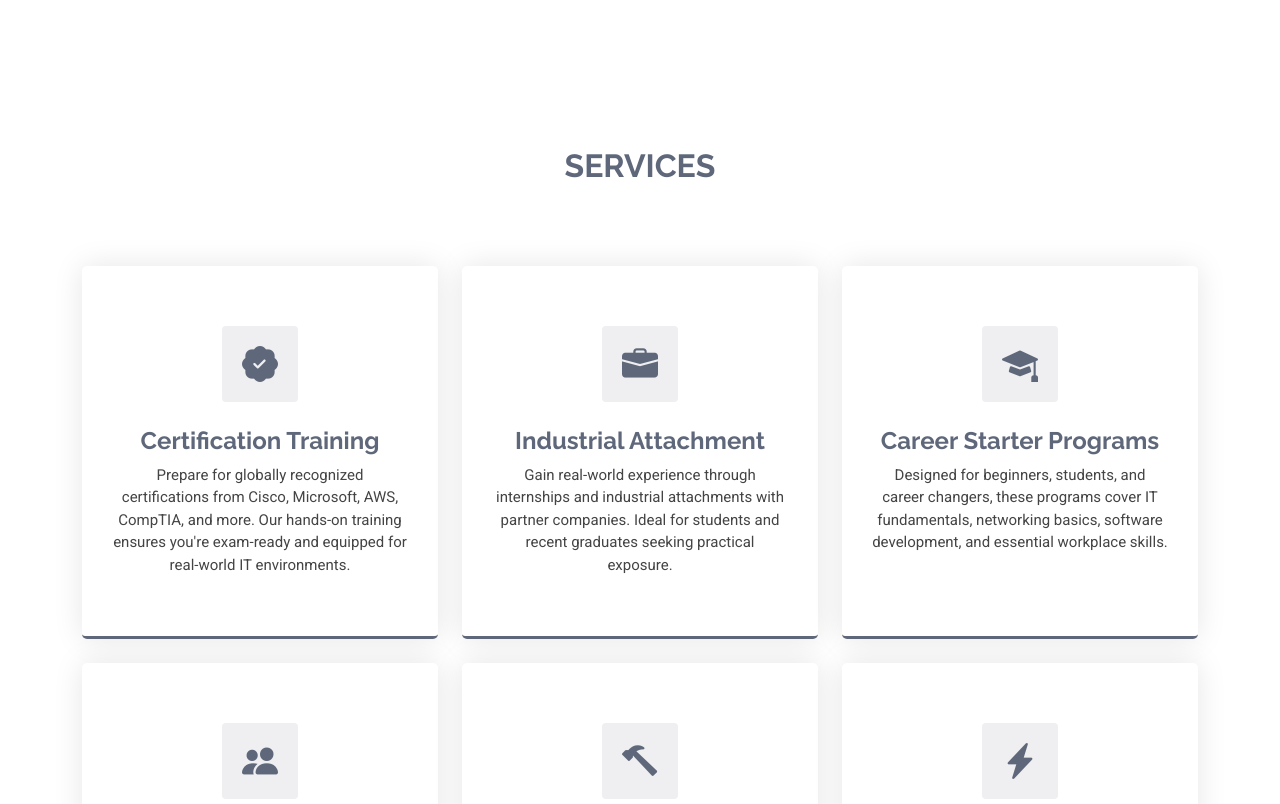
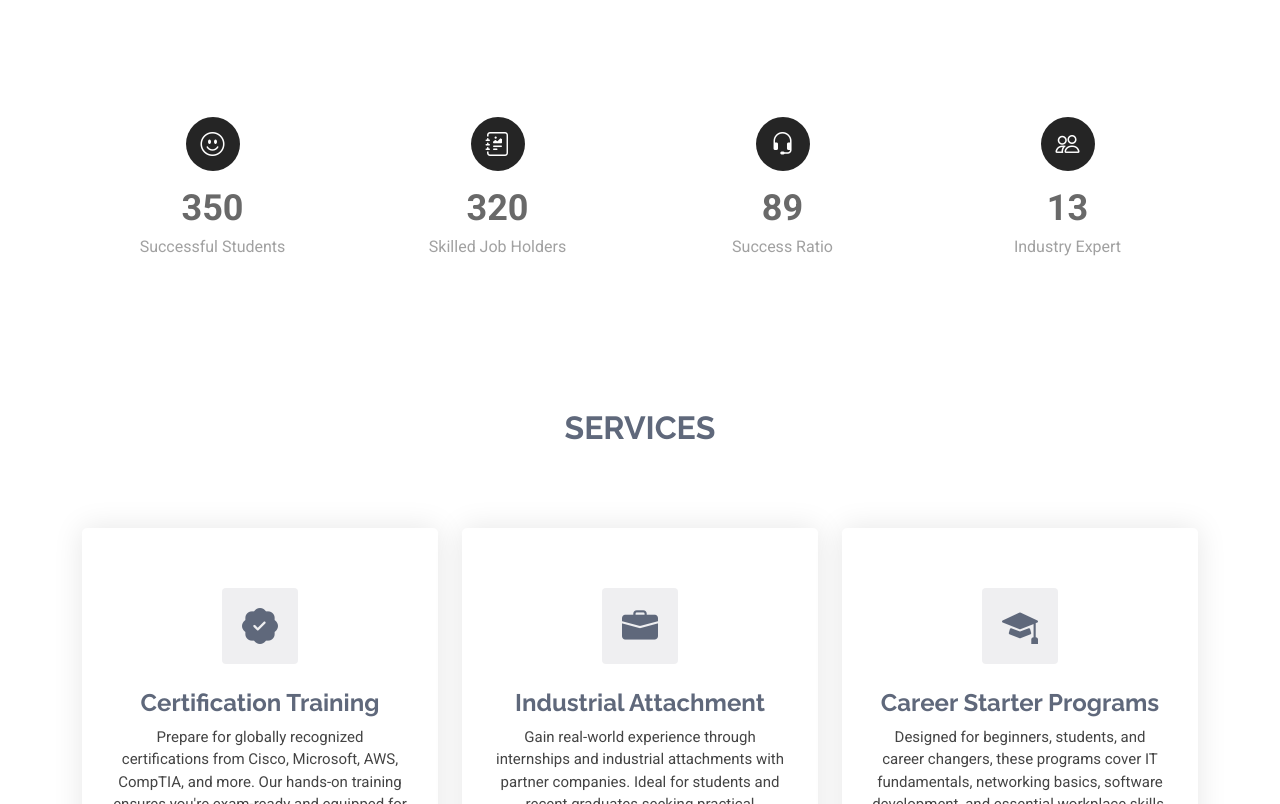
Before and after one commit to jobaerlisedu/intrex-digital-learning, a plain HTML site: page index.html in a window 1280 px wide. Shown: the part 1625-2429 px from the top of the page. Drawn offline with Linux system fonts and the light colour scheme.

Commit message:
stats status code updated.

```diff
--- a/assets/css/main.css
+++ b/assets/css/main.css
@@ -932,6 +932,45 @@ section,
 }
 
 /*--------------------------------------------------------------
+# Stats Section
+--------------------------------------------------------------*/
+.stats i {
+  background-color: var(--accent-color);
+  color: var(--contrast-color);
+  width: 54px;
+  height: 54px;
+  font-size: 24px;
+  border-radius: 50px;
+  display: inline-flex;
+  align-items: center;
+  justify-content: center;
+  position: relative;
+  z-index: 1;
+}
+
+.stats .stats-item {
+  margin-top: 10px;
+  width: 100%;
+  position: relative;
+  text-align: center;
+  z-index: 0;
+}
+
+.stats .stats-item span {
+  font-size: 36px;
+  display: block;
+  font-weight: 700;
+  color: color-mix(in srgb, var(--default-color), transparent 20%);
+}
+
+.stats .stats-item p {
+  padding: 0;
+  margin: 0;
+  color: color-mix(in srgb, var(--default-color), transparent 50%);
+  font-size: 16px;
+}
+
+/*--------------------------------------------------------------
 # Services Section
 --------------------------------------------------------------*/
 .services .service-item {
--- a/index.html
+++ b/index.html
@@ -42,7 +42,6 @@
           <li><a href="#hero" class="active">Home</a></li>
           <li><a href="#about">About</a></li>
           <li><a href="#services">Services</a></li>
-          <li><a href="#team">Team</a></li>
         </ul>
         <i class="mobile-nav-toggle d-xl-none bi bi-list"></i>
       </nav>
@@ -135,6 +134,51 @@
       </div>
 
     </section><!-- /About Section -->
+
+    <!-- Stats Section -->
+    <section id="stats" class="stats section">
+
+      <div class="container" data-aos="fade-up" data-aos-delay="100">
+
+        <div class="row gy-4">
+
+          <div class="col-lg-3 col-md-6 d-flex flex-column align-items-center">
+            <i class="bi bi-emoji-smile"></i>
+            <div class="stats-item">
+              <span data-purecounter-start="0" data-purecounter-end="350" data-purecounter-duration="1" class="purecounter"></span>
+              <p>Successful Students</p>
+            </div>
+          </div><!-- End Stats Item -->
+
+          <div class="col-lg-3 col-md-6 d-flex flex-column align-items-center">
+            <i class="bi bi-journal-richtext"></i>
+            <div class="stats-item">
+              <span data-purecounter-start="0" data-purecounter-end="320" data-purecounter-duration="1" class="purecounter"></span>
+              <p>Skilled Job Holders</p>
+            </div>
+          </div><!-- End Stats Item -->
+
+          <div class="col-lg-3 col-md-6 d-flex flex-column align-items-center">
+            <i class="bi bi-headset"></i>
+            <div class="stats-item">
+              <span data-purecounter-start="0" data-purecounter-end="89" data-purecounter-duration="1" class="purecounter"></span>
+              <p>Success Ratio</p>
+            </div>
+          </div><!-- End Stats Item -->
+
+          <div class="col-lg-3 col-md-6 d-flex flex-column align-items-center">
+            <i class="bi bi-people"></i>
+            <div class="stats-item">
+              <span data-purecounter-start="0" data-purecounter-end="13" data-purecounter-duration="1" class="purecounter"></span>
+              <p>Industry Expert</p>
+            </div>
+          </div><!-- End Stats Item -->
+
+        </div>
+
+      </div>
+
+    </section><!-- /Stats Section -->
 
     <!-- Services Section -->
     <section id="services" class="services section">
```
